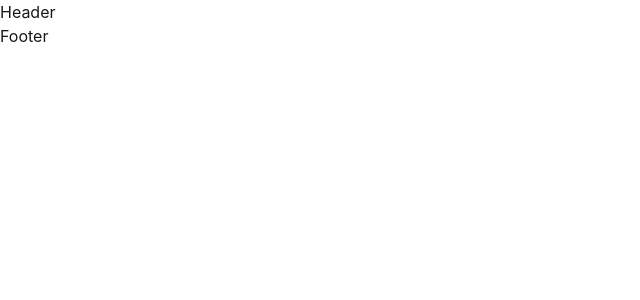
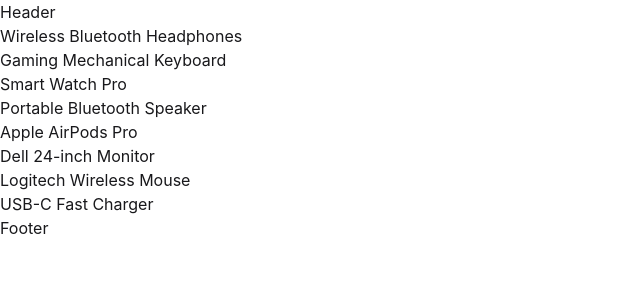
Before and after one commit to emon-codes/react-journey, a React (Vite) app: page / in a window 1280 px wide. Shown: the top 300 px of the page, without its empty margins (0-640 px from the left). Built offline with nearby package versions, Linux system fonts and the light colour scheme.

Commit message:
use hook test

```diff
--- a/src/pages/Home.jsx
+++ b/src/pages/Home.jsx
@@ -3,10 +3,11 @@
 
 const Home = () => {
 
+ const {product} = useData()
 
 
   return (
-    <div></div>
+    <div>{product.map((produc) => (<h1>{produc.name }</h1>) ) }</div>
   )
 }
 
```
